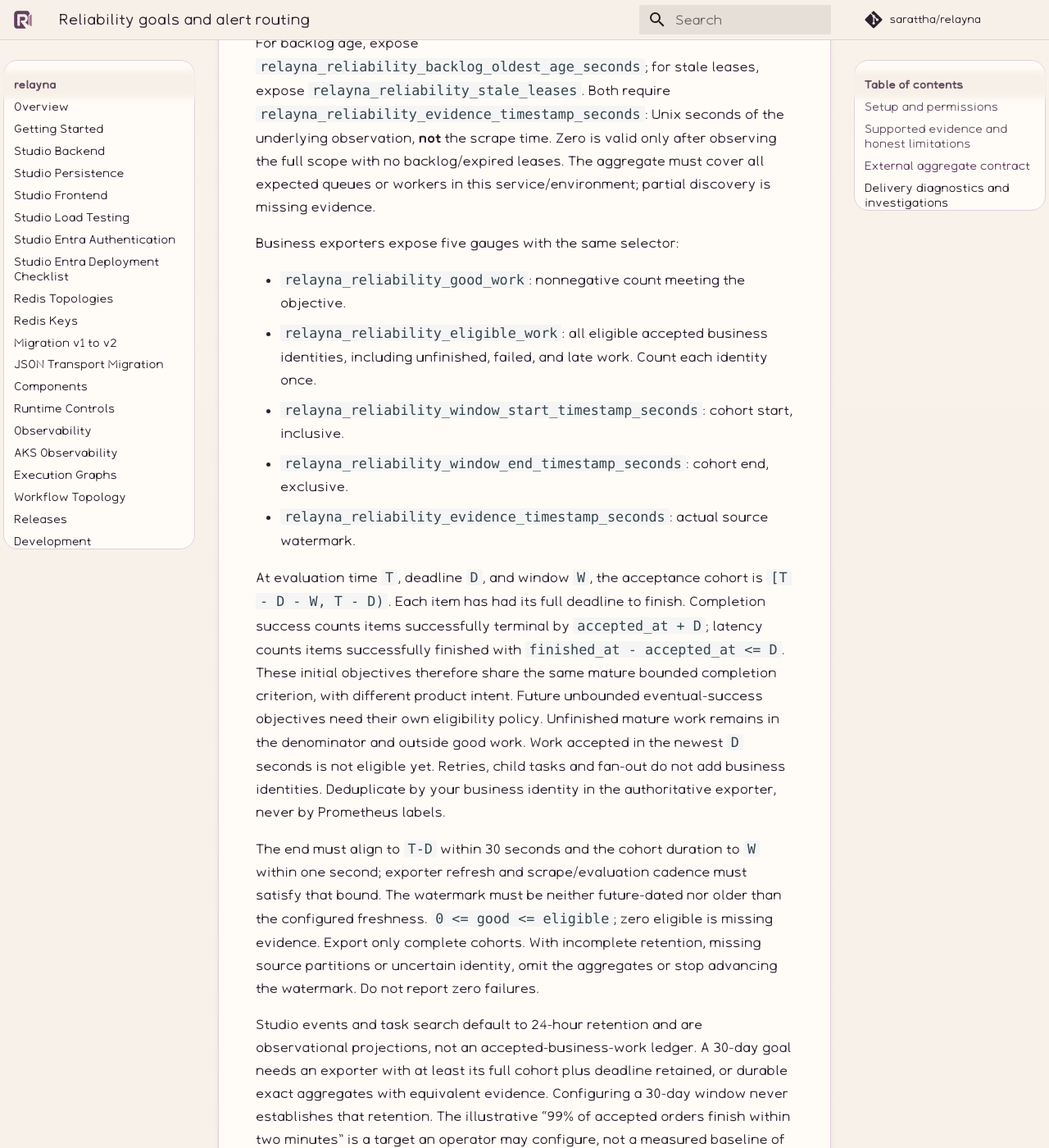
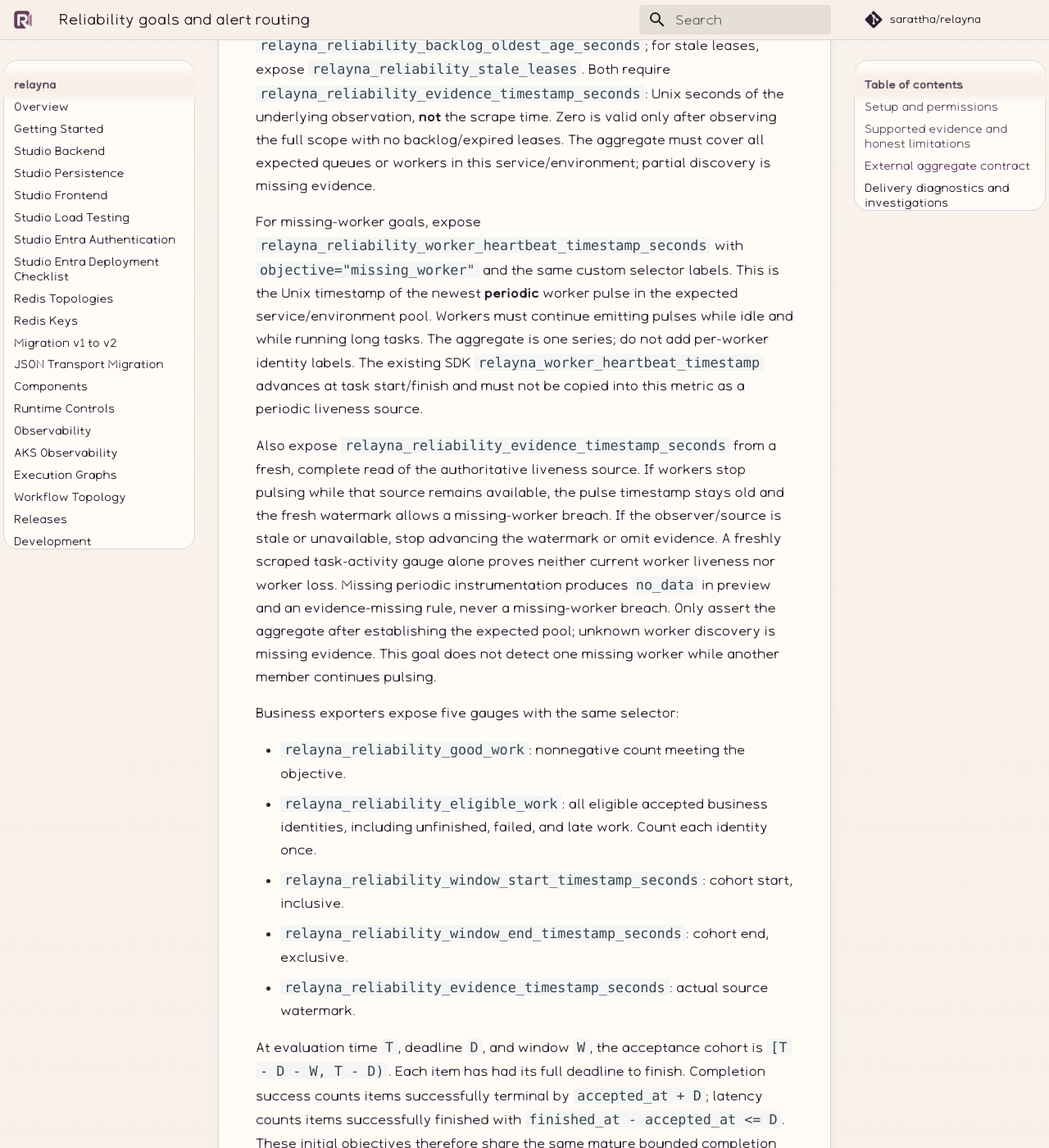
Before and after one commit to sarattha/relayna, an MkDocs documentation site: the page built from docs/studio-reliability.md, in a window 1280 px wide and 1400 px high, scrolled down 3416 px. Shown: the whole window at 82% size. Built offline with MkDocs 1.6.1 and Material for MkDocs 9.7.7, drawn with Linux system fonts in a browser that asks for light colours; comment, search, counter and statistics services are not loaded; some of the changed text lies outside the part shown.

Commit message:
fix(studio): require periodic liveness for missing-worker goals

```diff
--- a/apps/studio/src/pages/ReliabilityPage.tsx
+++ b/apps/studio/src/pages/ReliabilityPage.tsx
@@ -11,7 +11,7 @@
   backlog_age: { label: "Backlog age", unit: "seconds", threshold: 120, description: "Oldest ready work age. Requires an external queue-age gauge and evidence timestamp; SDK queue depth does not measure age." },
   retry_activity: { label: "Retry activity", unit: "retries", threshold: 10, description: "Observed aggregate retry counter increase in the selected window. Repeated activity is an early warning; it does not identify individual tasks or prove complete window coverage." },
   stale_leases: { label: "Stale leases", unit: "leases", threshold: 1, description: "Expired active leases. Requires a fresh external aggregate; a persistent SDK pressure gauge alone cannot prove current leases." },
-  missing_worker: { label: "Missing worker heartbeat", unit: "seconds", threshold: 90, description: "Age of the newest SDK worker heartbeat. Detects service-wide heartbeat loss; it does not establish expected worker count or find one missing worker in a healthy pool. Absent series are missing evidence." },
+  missing_worker: { label: "Missing worker heartbeat", unit: "seconds", threshold: 90, description: "Age of the newest periodic worker liveness pulse. Requires an external environment-scoped aggregate and source watermark; SDK task-boundary heartbeats cannot distinguish idle workers from missing workers. Detects service-wide liveness loss." },
   completion_success: { label: "Completion success", unit: "%", threshold: 99, description: "Good / eligible accepted business work in a mature cohort. Unfinished eligible work counts against success. Requires external durable cohort aggregates; task-attempt success is not business success." },
   end_to_end_latency: { label: "End-to-end latency", unit: "% within deadline", threshold: 99, description: "Accepted business work completed successfully within the deadline / all eligible accepted work. Requires external mature-cohort aggregates; handler duration is not end-to-end latency." },
 };
--- a/docs/studio-reliability.md
+++ b/docs/studio-reliability.md
@@ -23,7 +23,7 @@
 breaches (`good / eligible * 100 < target`). The completion deadline only changes
 business cohort semantics; early signals use their threshold/window as below.
 
-For SDK runtime signals, explicitly confirm that the datasource and runtime
+For SDK retry activity, explicitly confirm that the datasource and runtime
 `service` selector isolate this environment. SDK metrics have no environment label.
 Use separate datasources or distinct runtime service labels for environments; do
 not acknowledge this confirmation for a shared selector that combines environments.
@@ -62,7 +62,7 @@
 | Backlog age | Oldest ready work age, seconds | External queue-age aggregate plus actual observation timestamp. Queue depth is not age. |
 | Retry activity | Sum of SDK retry counter increases over the window | `relayna_tasks_retried_total`; observed aggregate activity, not retries per unique task. Counter extrapolation and missing samples can under/overestimate activity; an observed value below threshold does not prove full window coverage. |
 | Stale leases | Count of currently expired active leases | External fresh aggregate. Persistent SDK pressure gauges lack observation freshness and are not substituted. |
-| Missing worker | `time() - max(relayna_worker_heartbeat_timestamp)` | Detects loss of all service heartbeats, not a missing member of a pool. An absent series is missing evidence, not zero workers. |
+| Missing worker | Age of an external periodic worker liveness pulse | Requires an environment-scoped aggregate and source watermark. Detects service-wide liveness loss, not one missing member of a pool. SDK task-boundary heartbeats are not a liveness source. |
 | Completion success | Successful-by-deadline eligible work / all eligible accepted work | External durable mature-cohort aggregates. No task-attempt denominator. |
 | End-to-end latency | Successful work finished within deadline / all eligible accepted work | External durable mature-cohort aggregates. No handler-duration substitution. |
 
@@ -98,6 +98,26 @@
 observation, **not** the scrape time. Zero is valid only after observing the full
 scope with no backlog/expired leases. The aggregate must cover all expected queues
 or workers in this service/environment; partial discovery is missing evidence.
+
+For missing-worker goals, expose
+`relayna_reliability_worker_heartbeat_timestamp_seconds` with `objective="missing_worker"`
+and the same custom selector labels. This is the Unix timestamp of the newest
+**periodic** worker pulse in the expected service/environment pool. Workers must
+continue emitting pulses while idle and while running long tasks. The aggregate is
+one series; do not add per-worker identity labels. The existing SDK
+`relayna_worker_heartbeat_timestamp` advances at task start/finish and must not be
+copied into this metric as a periodic liveness source.
+
+Also expose `relayna_reliability_evidence_timestamp_seconds` from a fresh, complete
+read of the authoritative liveness source. If workers stop pulsing while that source
+remains available, the pulse timestamp stays old and the fresh watermark allows a
+missing-worker breach. If the observer/source is stale or unavailable, stop advancing
+the watermark or omit evidence. A freshly scraped task-activity gauge alone proves
+neither current worker liveness nor worker loss. Missing periodic instrumentation
+produces `no_data` in preview and an evidence-missing rule, never a missing-worker
+breach. Only assert the aggregate after establishing the expected pool; unknown
+worker discovery is missing evidence. This goal does not detect one missing worker
+while another member continues pulsing.
 
 Business exporters expose five gauges with the same selector:
 
```
Also changed, not shown: apps/studio/src/pages/ReliabilityPage.test.tsx (+7 -0 lines), docs/internal/studio-reliability-execplan.md (+14 -6 lines), 2 other files.
